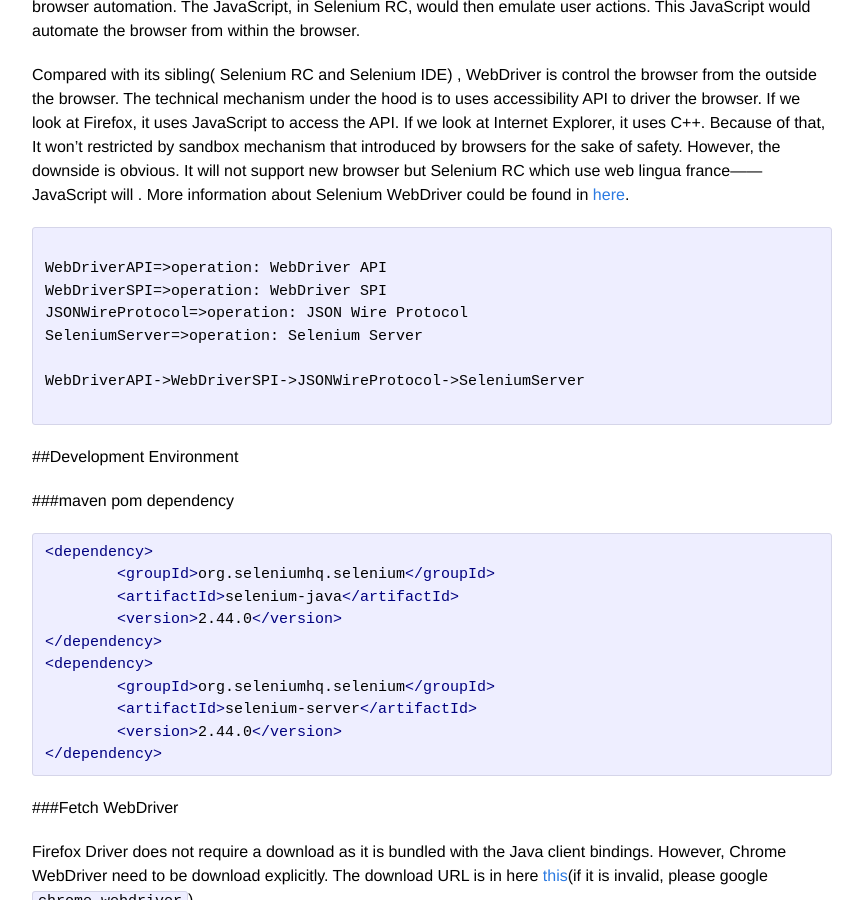
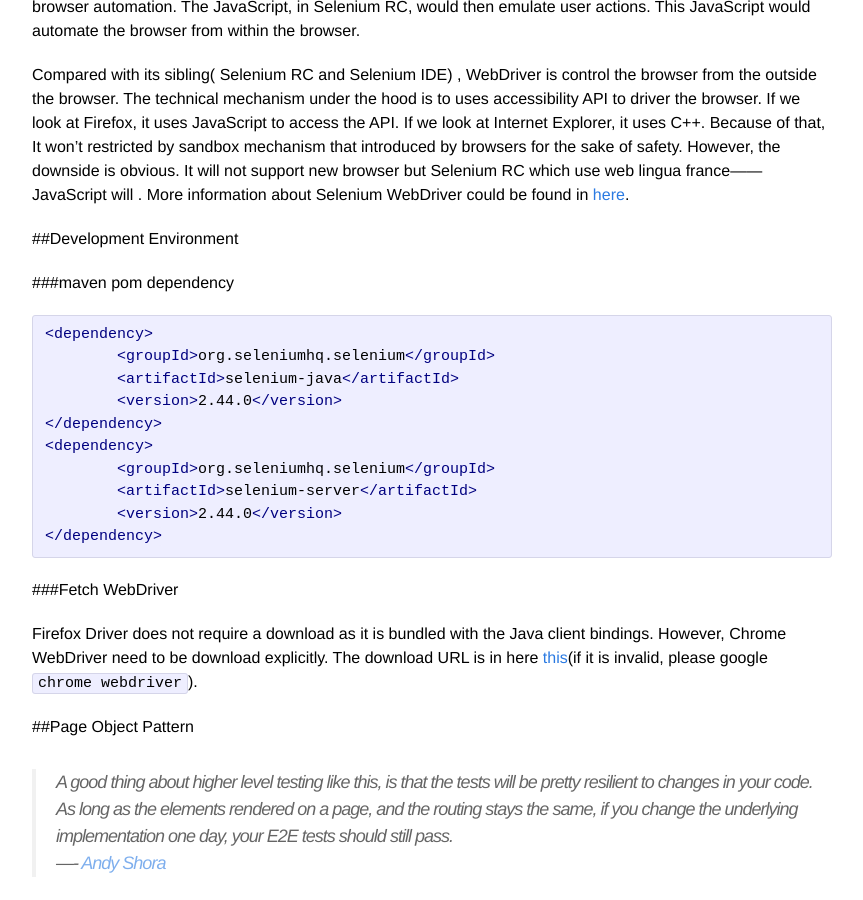
Before and after one commit to Leorowe/leorowe.github.io, a Jekyll site: the page built from _posts/2014-12-13-Selenium-WebDriver-In-GUI-Automation-Test.markdown, in a window 1280 px wide and 900 px high, scrolled down 347 px. Shown: the whole window, without its empty margins (208-1071 px from the left). Built offline with Jekyll 4.4.1, drawn with Linux system fonts in a browser that asks for light colours; comment, search, counter and statistics services are not loaded.

Commit message:
[other] remove some unused part

````diff
--- a/_posts/2014-12-13-Selenium-WebDriver-In-GUI-Automation-Test.markdown
+++ b/_posts/2014-12-13-Selenium-WebDriver-In-GUI-Automation-Test.markdown
@@ -10,17 +10,6 @@ categories: IT ELK
 Selenium contains many tools that help us to test our application. The most famous is Selenium IDE, which is a firefox plugin-in. Using that is easy in the first glance, it record your actions as scripts and play it later, however, the maintenance is disaster. Selenium RC is another tools, which  boot a proxy to intercept the request that we sent and inject JavaScript to page to action certain movement. it was written purely in JavaScript for all the browser automation. The JavaScript, in Selenium RC, would then emulate user actions. This JavaScript would automate the browser from within the browser.
 
 Compared with its sibling( Selenium RC and Selenium IDE) , WebDriver is control the browser from the outside the browser. The technical mechanism under the hood is to  uses accessibility API to driver the browser. If we look at Firefox, it uses JavaScript to access the API. If we look at Internet Explorer, it uses C++. Because of that, It won't restricted by sandbox mechanism that introduced by browsers for the sake of safety. However, the downside  is obvious. It will not support new browser but Selenium RC which use web lingua france——JavaScript will . More information about Selenium WebDriver could be found in [here](http://docs.seleniumhq.org/projects/webdriver/).
-
-```flow
-
-WebDriverAPI=>operation: WebDriver API
-WebDriverSPI=>operation: WebDriver SPI
-JSONWireProtocol=>operation: JSON Wire Protocol
-SeleniumServer=>operation: Selenium Server
-
-WebDriverAPI->WebDriverSPI->JSONWireProtocol->SeleniumServer
-
-```
 
 ##Development Environment
 
````
Also changed, not shown: 1 other file.
